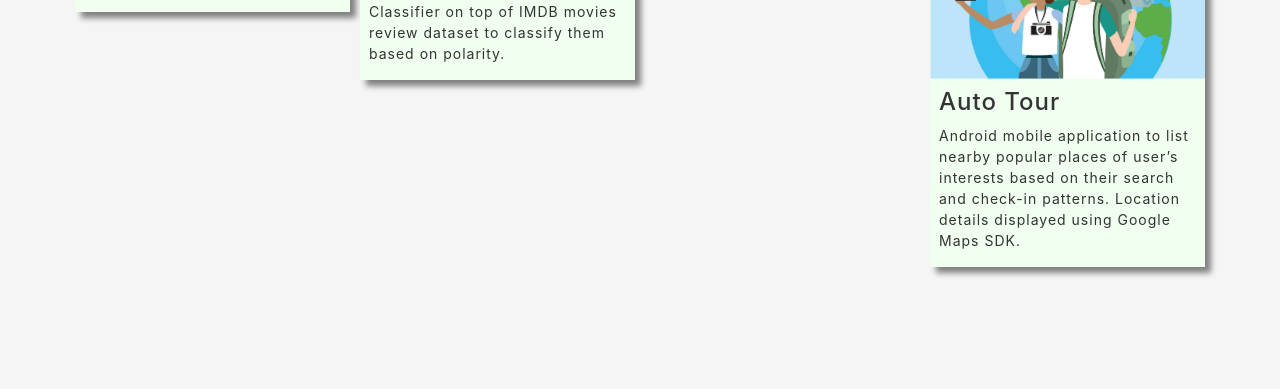
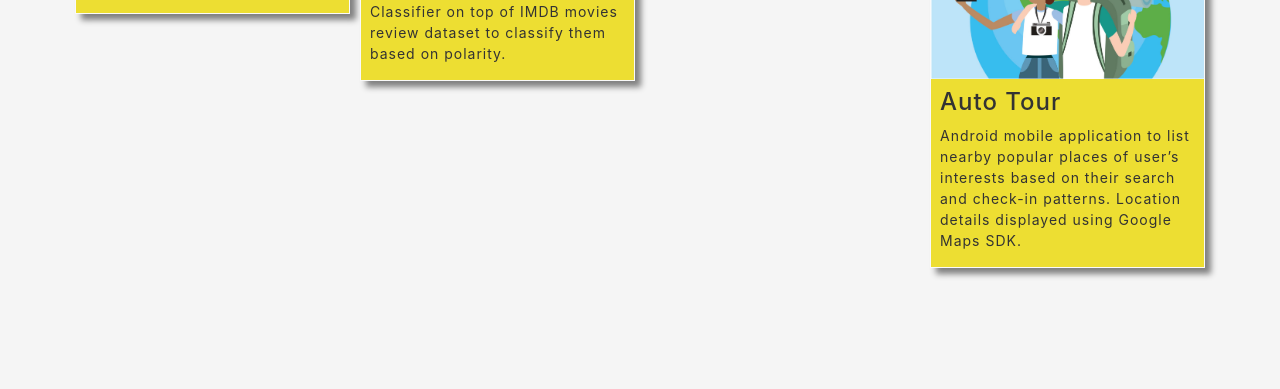
Before and after one commit to ApurvaH/portfolio, a plain HTML site: page index.html in a window 1280 px wide. Shown: the part 4046-4435 px from the top of the page. Drawn offline with nearby package versions, Linux system fonts and the light colour scheme.

```diff
--- a/css/style.css
+++ b/css/style.css
@@ -198,7 +198,6 @@ body {
 
 .items li img {
 	width: 100%;
-
 	-webkit-transition: all 0.2s linear, 1s;
     -moz-transition: all 0.2s linear, 1s;
     -o-transition: all 0.2s linear, 1s;
@@ -210,8 +209,9 @@ body {
 	position: relative;
 	display: block;
 	overflow: hidden;
-	background-color: honeydew;
+	background-color: #edde32;
 	box-shadow: 6px 6px 6px gray;
+	border: #fafafa 1px solid;
 }
 
 .items .icons {
```
